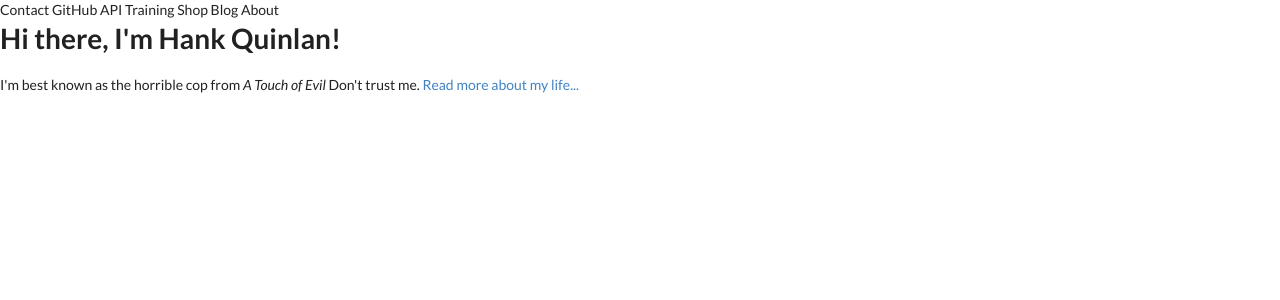
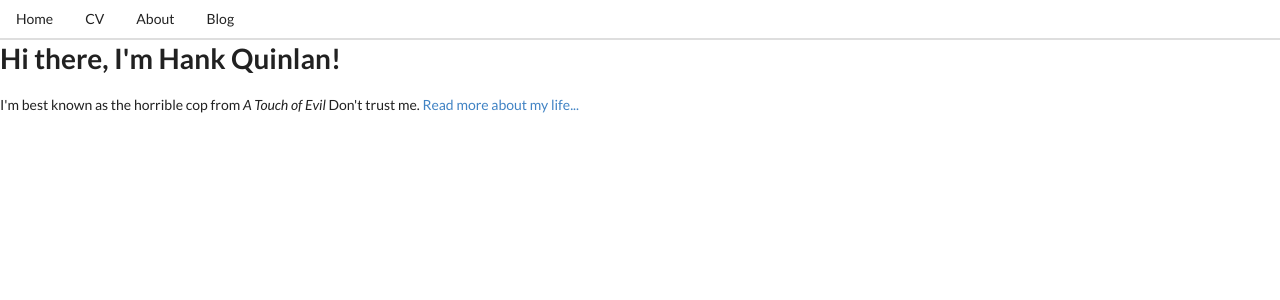
Before and after one commit to Youhandan/youhandan.github.io, a Jekyll site: the page built from index.html, in a window 1280 px wide. Shown: the top 300 px of the page. Built offline with Jekyll 4.4.1, drawn with Linux system fonts in a browser that asks for light colours; nearby versions of some CDN libraries.

Commit message:
add menu

```diff
--- a/_includes/analytics.html
+++ b/_includes/analytics.html
@@ -6,4 +6,3 @@
 		  ga('create', 'UA-38506466-1', 'jmcglone.com');
 		  ga('send', 'pageview');
 </script>
-Contact GitHub API Training Shop Blog About
--- a/_includes/header.html
+++ b/_includes/header.html
@@ -1,3 +1,17 @@
+{% assign current = page.url | downcase | split: '/' %}
 <header>
-
+    <div class="ui secondary pointing menu">
+        <a class="item {% if current[1] == 'home' %} active{% endif %}" href="/home" title="home">
+            Home
+        </a>
+        <a class="item {% if current[1] == 'cv' %} active{% endif %}" href="/cv" title="cv">
+            CV
+        </a>
+        <a class="item {% if current[1] == 'about' %} active{% endif %}" href="/about" title="about">
+            About
+        </a>
+        <a class="item {% if current[1] == 'blog' %} active{% endif %}" href="/blog" title="blog">
+            Blog
+        </a>
+    </div>
 </header>
```
